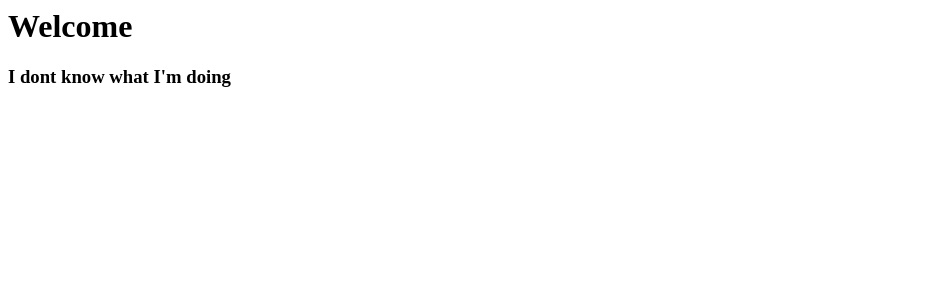
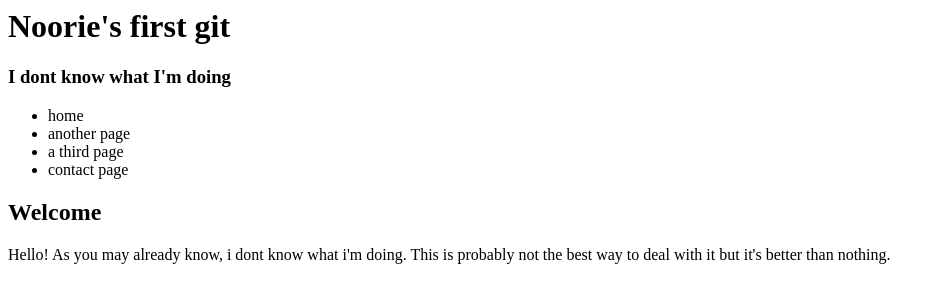
Before and after one commit to Nooriejbk/MyFirst.github.io, a plain HTML site: page index.html in a window 1280 px wide. Shown: the whole page, without its empty margins (0-945 px from the left). Drawn offline with Linux system fonts and the light colour scheme.

Commit message:
Update index.html

```diff
--- a/index.html
+++ b/index.html
@@ -3,8 +3,17 @@
 <title>Noorie's AcornHack website</title>
 </head>
 <body>
-<h1>Welcome</h1>
-<h3>I dont know what I'm doing</h3>
+  <h1>Noorie's first git</h1>
+  <h3>I dont know what I'm doing</h3>
 
+<ul>
+  <li>home</li>
+  <li>another page</li>
+  <li>a third page</li>
+  <li>contact page</li>
+</ul>
+
+<h2>Welcome</h2>
+<p>Hello! As you may already know, i dont know what i'm doing. This is probably not the best way to deal with it but it's better than nothing.</p>
 </body>
 </html>
```
